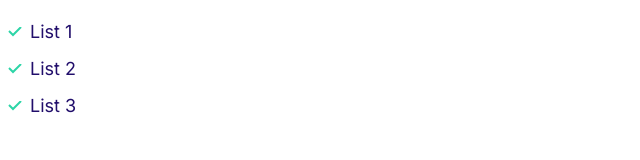
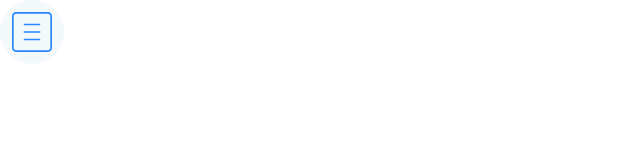
Before and after one commit to Elahirad/NYXify, a plain HTML site: page index.html in a window 1280 px wide. Shown: the whole page, without its empty margins (0-640 px from the left). Drawn offline with Linux system fonts and the light colour scheme.

Commit message:
Adding icon styles.

```diff
--- a/css/style.css
+++ b/css/style.css
@@ -138,3 +138,24 @@ a {
     padding-left: 0;
   }
 }
+
+/* Icons */
+
+.icon-container {
+  align-items: center;
+  background: #f3f9fa;
+  border-radius: 100%;
+  display: inline-flex;
+  height: 64px;
+  justify-content: center;
+  width: 64px;
+}
+
+.icon {
+  height: 40px;
+  width: 40px;
+}
+
+.icon--primary {
+  fill: var(--color-primary);
+}
--- a/index.html
+++ b/index.html
@@ -15,10 +15,10 @@
     <link rel="stylesheet" href="css/style.css" />
   </head>
   <body>
-    <ul class="list list--tick">
-      <li class="list__item">List 1</li>
-      <li class="list__item">List 2</li>
-      <li class="list__item">List 3</li>
-    </ul>
+    <span class="icon-container">
+      <svg class="icon icon--primary">
+        <use xlink:href="images/sprite.svg#menu"></use>
+      </svg>
+    </span>
   </body>
 </html>
```
Also changed, not shown: component/icons.html (added, +5 -0 lines), images/sprite.svg (added).
